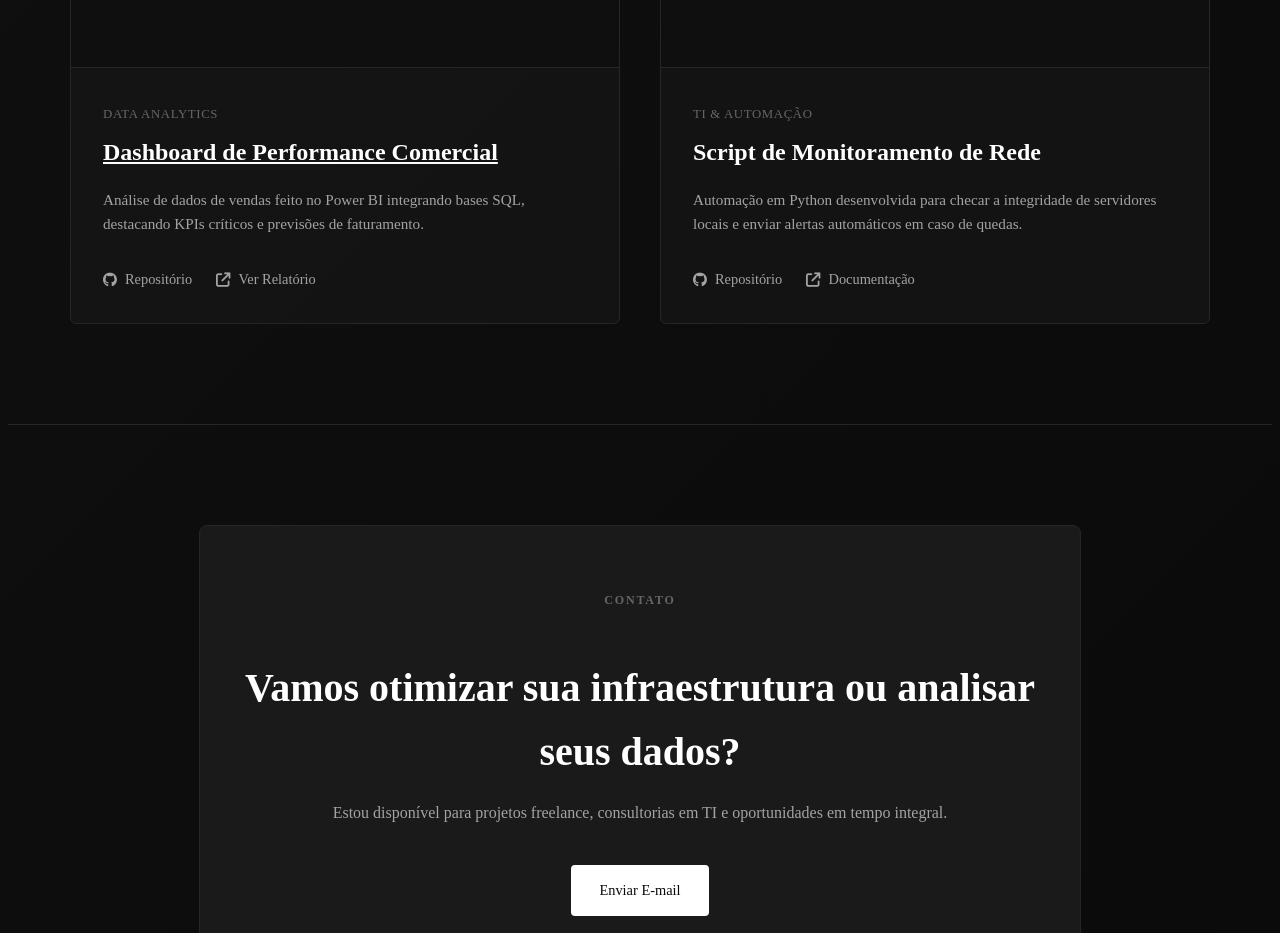
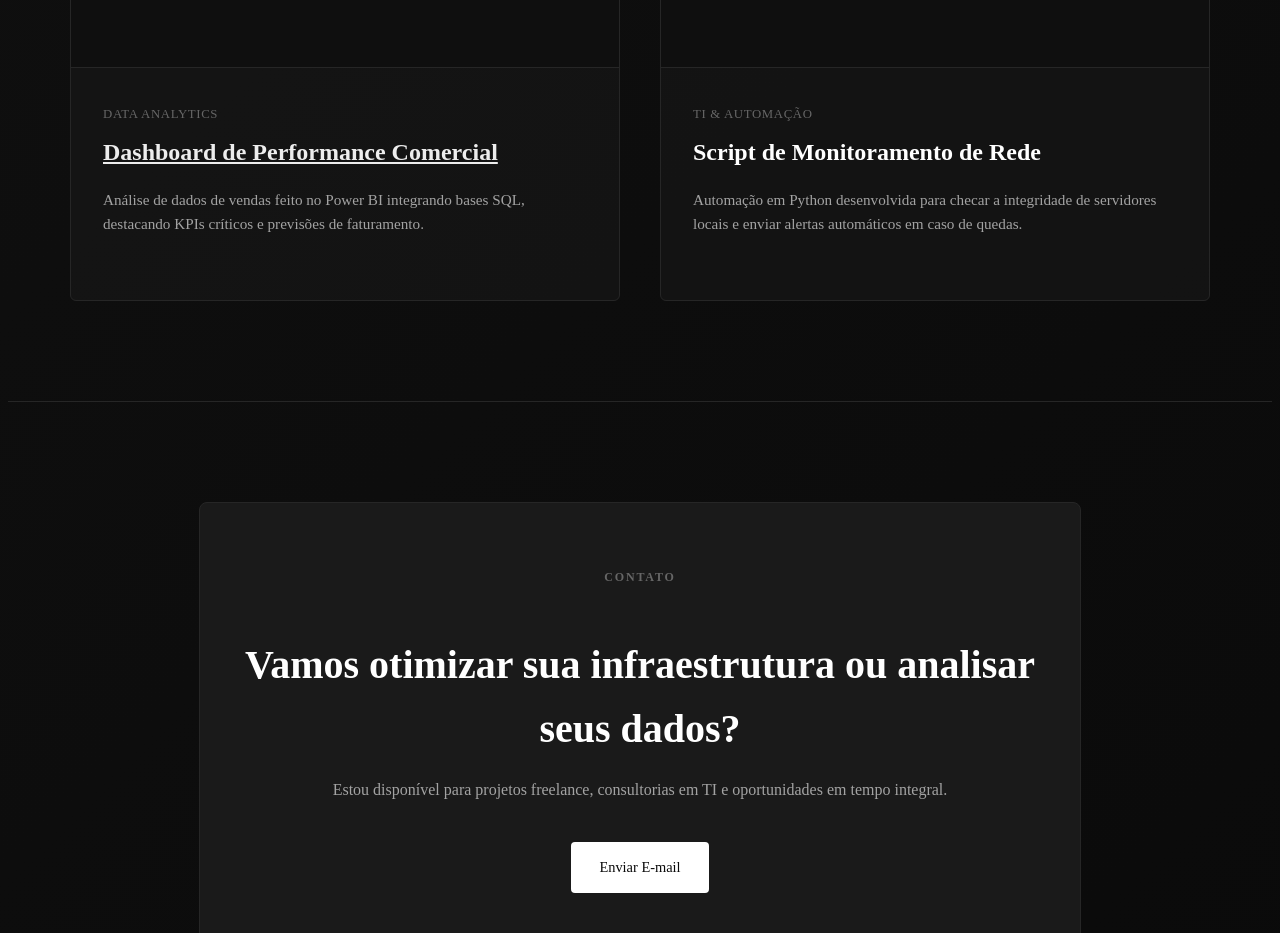
Before and after one commit to contatotech-DRZ/projeto-DRZz, a plain HTML site: page index.html in a window 1280 px wide. Shown: the part 1940-2873 px from the top of the page. Drawn offline with Linux system fonts and the light colour scheme.

Commit message:
Update index.html

```diff
--- a/index.html
+++ b/index.html
@@ -84,14 +84,8 @@
                     </div>
                     <div class="project-info">
                         <span class="project-category">Data Analytics</span>
-                        <h3 onclick="abrirModal()" style="cursor: pointer; text-decoration: underline;">Dashboard de Performance Comercial</h3>
+                        <h3 onclick="abrirModal()" style="cursor: pointer; color: var(--primary-color); text-decoration: underline;">Dashboard de Performance Comercial</h3>
                         <p>Análise de dados de vendas feito no Power BI integrando bases SQL, destacando KPIs críticos e previsões de faturamento.</p>
-                        <div class="project-footer">
-                            <div class="project-links">
-                                <a href="#" target="_blank" class="link-icon"><i class="fab fa-github"></i> Repositório</a>
-                                <a href="#" target="_blank" class="link-icon"><i class="fas fa-arrow-up-right-from-square"></i> Ver Relatório</a>
-                            </div>
-                        </div>
                     </div>
                 </article>
 
@@ -103,12 +97,6 @@
                         <span class="project-category">TI & Automação</span>
                         <h3>Script de Monitoramento de Rede</h3>
                         <p>Automação em Python desenvolvida para checar a integridade de servidores locais e enviar alertas automáticos em caso de quedas.</p>
-                        <div class="project-footer">
-                            <div class="project-links">
-                                <a href="#" target="_blank" class="link-icon"><i class="fab fa-github"></i> Repositório</a>
-                                <a href="#" target="_blank" class="link-icon"><i class="fas fa-arrow-up-right-from-square"></i> Documentação</a>
-                            </div>
-                        </div>
                     </div>
                 </article>
             </div>
@@ -140,15 +128,16 @@
             <p>&copy; 2026 Adriano. Todos os direitos reservados.</p>
             <p class="back-to-top"><a href="#home">Voltar ao topo <i class="fas fa-arrow-up"></i></a></p>
         </div>
+    </footer>
+
     <div id="modal-performance" class="modal-overlay" onclick="fecharModal()">
         <div class="modal-content" onclick="event.stopPropagation()">
             <span class="close-btn" onclick="fecharModal()">&times;</span>
             <img src="caminho-da-sua-imagem.png" alt="Print Performance Comercial" style="width: 100%; border-radius: 8px;">
             <h3>Performance Comercial</h3>
-        <p>Este dashboard foi construído utilizando Power BI.</p>
+            <p>Este dashboard foi construído utilizando Power BI, integrando dados via SQL Server para monitoramento em tempo real.</p>
         </div>
     </div>
-    </footer>
 
     <script src="script.js"></script>
 </body>
```
Lines whose indentation alone changed are shown as unchanged.
